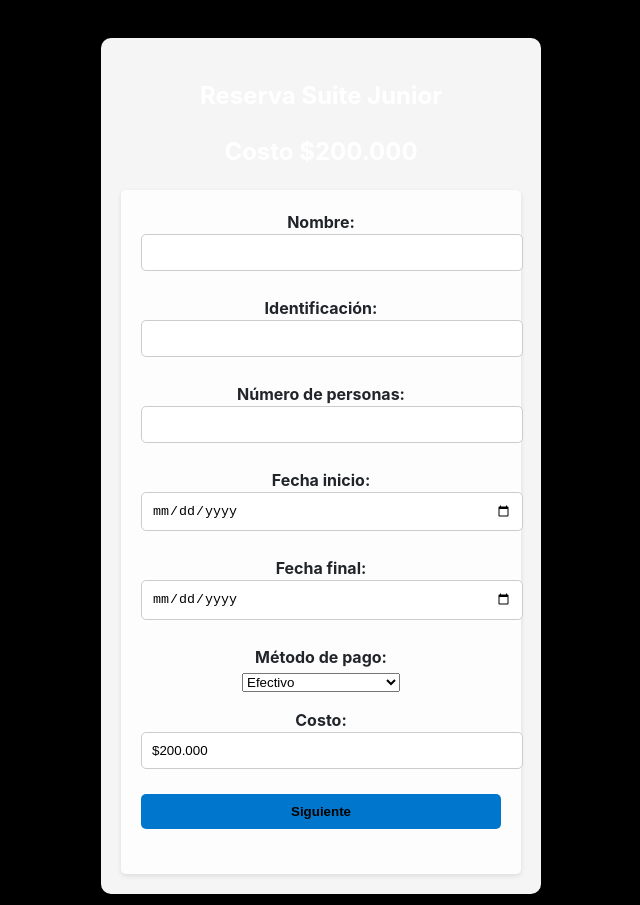
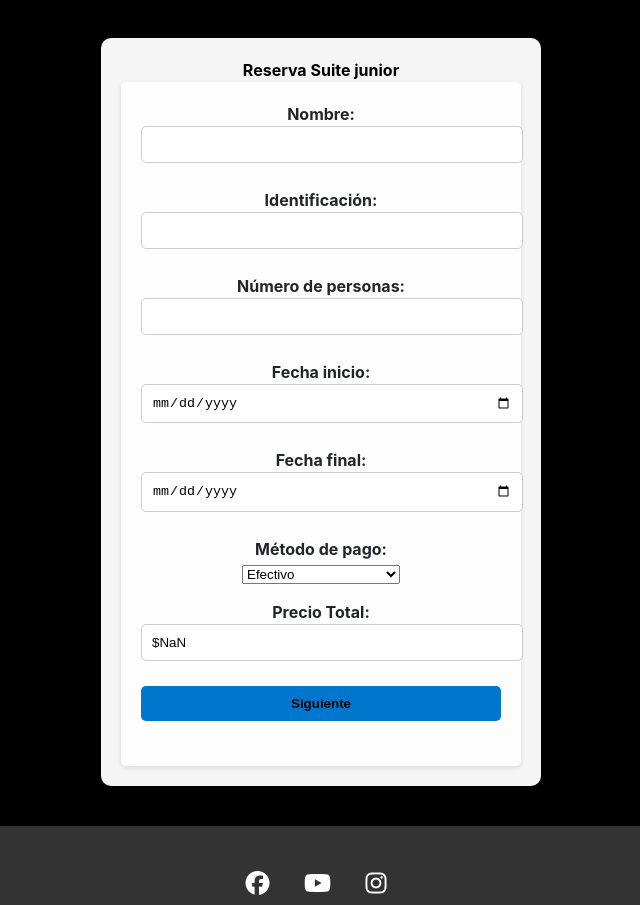
Before and after one commit to nicolascamargom/Proyecto_hotel_roquet, a plain HTML site: page hotel/suitejunior.html in a window 1280 px wide. Shown: the part 1010-1915 px from the top of the page, without its empty margins (319-959 px from the left). Drawn offline with Linux system fonts and the light colour scheme; a web font is replaced by a local one.

Commit message:
Update suitejunior.html

```diff
--- a/hotel/suitejunior.html
+++ b/hotel/suitejunior.html
@@ -5,20 +5,15 @@
     <link rel="stylesheet" type="text/css" href="proyectopag.css">
     <link rel="stylesheet" type="text/html" href="proyectopag.html">
     <link rel="preconnect" href="https://fonts.gstatic.com" crossorigin>
-        <link
-            href="https://fonts.googleapis.com/css2?family=Dancing+Script:wght@400;700&family=Playfair+Display:ital@0;1&family=Yanone+Kaffeesatz:wght@300;400&display=swap"
-            rel="stylesheet">
+    <link href="https://fonts.googleapis.com/css2?family=Dancing+Script:wght@400;700&family=Playfair+Display:ital@0;1&family=Yanone+Kaffeesatz:wght@300;400&display=swap" rel="stylesheet">
     <script src="https://kit.fontawesome.com/9cb64367b1.js" crossorigin="anonymous"></script>
-
 </head>
 
 <body>
-
     <header>
         <a href="./proyectopag.html"><img class="img-logo logo" src="Logo HR.png" alt=""></a>
         <img src="./HotelRoquet.png" alt="hotel">
         <div class="container">
-
             <button id="menu-button" class="menu-icon"><i class="fas fa-bars"></i></button>
             <div class="menu">
                 <ul>
@@ -50,17 +45,17 @@
                     <li class="menu-item">
                         <a href="./ofertas.html"><i class="fa-solid fa-tag"></i><span>Planes</span></a>
                     </li>
-
                 </ul>
             </div>
             <button class="reserve-button" onclick="window.location.href = './reserveaqui.html';">Reservar</button>
+        </div>
     </header>
     <main>
         <div class="reservation-form">
-                <h2>Reserva Suite Junior</h2>
-                <h2>Costo $200.000</h2>
+            <div class="titulo-form">
+            <center>Reserva Suite junior</center>
+        </div>
             <form action="programa.php" method="get">
-
                 <div class="form-group">
                     <label for="nombre">Nombre:</label>
                     <input type="text" id="nombre" name="nombre" required>
@@ -91,8 +86,8 @@
                     </select>
                 </div>
                 <div class="form-group">
-                        <label for="costo">Costo:</label>
-                        <input type="text" id="costo" name="costo" value="$200.000" readonly>
+                    <label for="precio-total">Precio Total:</label>
+                    <input type="text" id="precio-total" name="precio-total" readonly>
                 </div>
                 <div class="form-group">
                     <input type="submit" value="Siguiente">
@@ -100,19 +95,17 @@
             </form>
         </div>
     </main>
-
-
     <footer>
-
         <center>
             <div class="social-icons">
-            <a href="URL_DE_FACEBOOK"><i class="fa-brands fa-facebook" style="color: #ffffff;" width=100px ></i></a>
-            <a href="URL_DE_YOUTUBE"><i class="fa-brands fa-youtube" style="color: #ffffff;"width=30px></i></a>
-            <a href="URL_DE_INSTAGRAM"><i class="fa-brands fa-instagram" style="color: #ffffff;"width=30px></i></a>
-
+                <a href="URL_DE_FACEBOOK"><i class="fa-brands fa-facebook" style="color: #ffffff;" width=100px></i></a>
+                <a href="URL_DE_YOUTUBE"><i class="fa-brands fa-youtube" style="color: #ffffff;" width=30px></i></a>
+                <a href="URL_DE_INSTAGRAM"><i class="fa-brands fa-instagram" style="color: #ffffff;" width=30px></i></a>
             </div>
             <p>¡Síguenos en nuestras redes sociales!</p>
         </center>
+    </footer>
+
 </footer>
 <script>
     document.addEventListener("DOMContentLoaded", function () {
@@ -122,7 +115,6 @@
         menu.style.display = "none";
 
         menuButton.addEventListener("click", function () {
-
             if (menu.style.display === "block") {
                 menu.style.display = "none";
             } else {
@@ -130,6 +122,42 @@
             }
         });
     });
+
+    // Función para formatear el precio con puntos y comas
+    function formatearPrecio(precio) {
+        return precio.toString().replace(/\B(?=(\d{3})+(?!\d))/g, ",");
+    }
+
+    // Función para calcular el precio total
+    function calcularPrecio() {
+        // Obtener las fechas de inicio y final del formulario
+        var fechaInicio = new Date(document.getElementById("fecha-inicio").value);
+        var fechaFinal = new Date(document.getElementById("fecha-final").value);
+
+        // Calcular la diferencia en días
+        var diffTiempo = Math.abs(fechaFinal - fechaInicio);
+        var diffDias = Math.ceil(diffTiempo / (1000 * 60 * 60 * 24));
+
+        // Precio por día (200,000 pesos colombianos)
+        var precioPorDia = 200000;
+
+        // Calcular el precio total multiplicando el precio por día por la cantidad de días
+        var precioTotal = diffDias * precioPorDia;
+
+        // Formatear el precio total con puntos y comas
+        var precioFormateado = formatearPrecio(precioTotal);
+
+        // Mostrar el precio total en el campo correspondiente
+        document.getElementById("precio-total").value = "$" + precioFormateado;
+    }
+
+    // Escuchar cambios en las fechas y calcular el precio al seleccionarlas
+    document.getElementById("fecha-inicio").addEventListener("change", calcularPrecio);
+    document.getElementById("fecha-final").addEventListener("change", calcularPrecio);
+
+    // Llamada inicial para calcular el precio en caso de que las fechas ya estén seleccionadas
+    calcularPrecio();
 </script>
+
 </body>
 </html>
```
Lines whose indentation alone changed are shown as unchanged.
